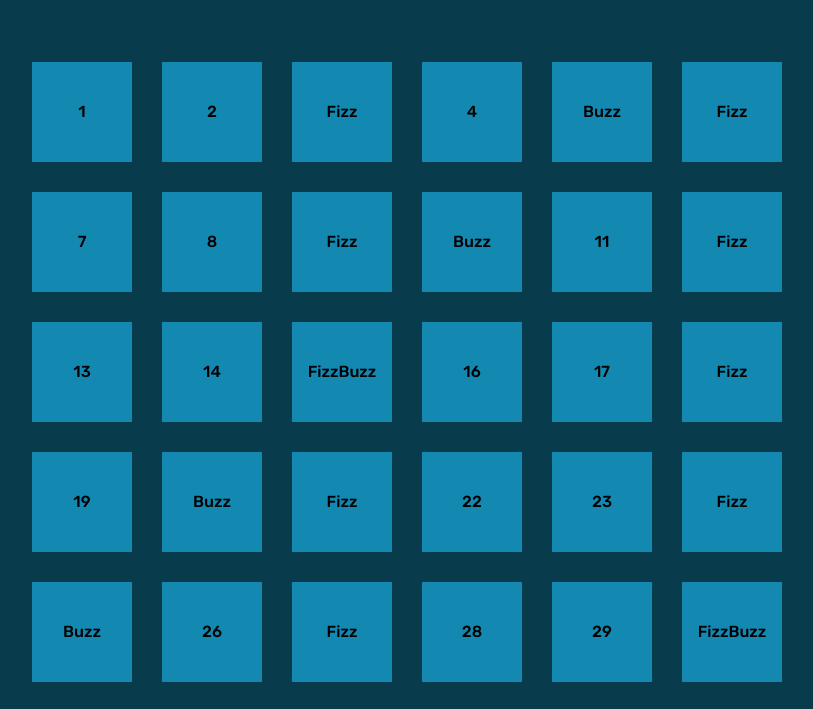
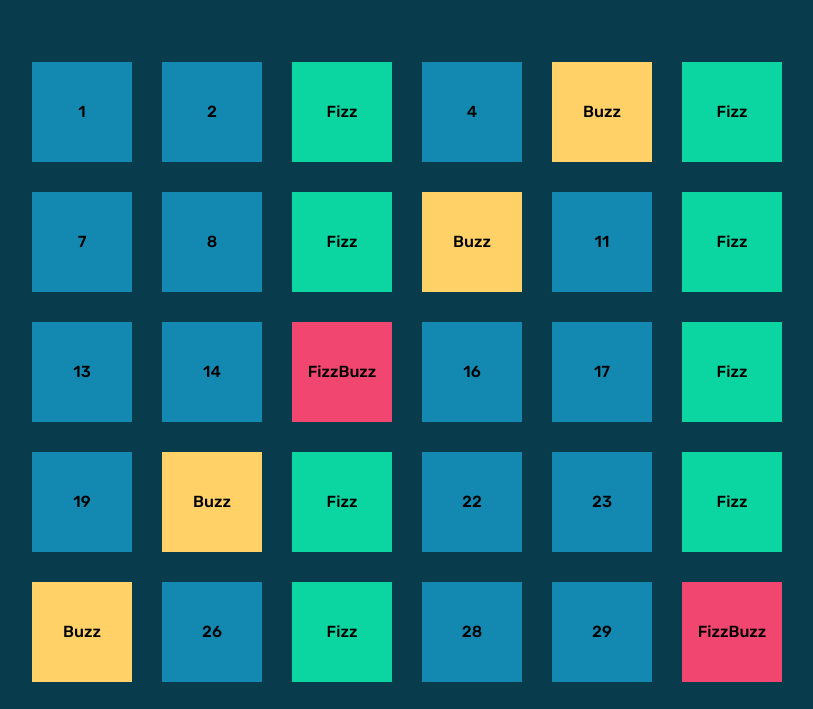
Before and after one commit to fds909/-js-fizzbuzzdom, a plain HTML site: page index.html in a window 1280 px wide. Shown: the part 83-792 px from the top of the page, without its empty margins (233-1046 px from the left). Drawn offline with Linux system fonts and the light colour scheme.

Commit message:
milestone 3

```diff
--- a/css/style.css
+++ b/css/style.css
@@ -38,3 +38,16 @@ h1 {
     text-align: center;
     line-height: 100px;
 }
+
+/* Milestone 3 classes */
+.green {
+    background-color: #0bd6a1;
+}
+
+.yellow {
+    background-color: #ffd166;
+}
+
+.red {
+    background-color: #f0466f;
+}
--- a/js/script.js
+++ b/js/script.js
@@ -16,13 +16,13 @@ let container = document.querySelector(".item-container");
 for (let i=1; i<=100; i++) {
 
     if ( (i % 3 == 0) && (i % 5 == 0)) {
-        container.innerHTML += `<div class="item">FizzBuzz</div>`;
+        container.innerHTML += `<div class="item red">FizzBuzz</div>`;
         console.log("FizzBuzz");
     } else if (i % 3 == 0) {
-        container.innerHTML += `<div class="item">Fizz</div>`;
+        container.innerHTML += `<div class="item green">Fizz</div>`;
         console.log("Fizz");
     } else if (i % 5 == 0) {
-        container.innerHTML += `<div class="item">Buzz</div>`;
+        container.innerHTML += `<div class="item yellow">Buzz</div>`;
         console.log("Buzz");
     } else {
         container.innerHTML += `<div class="item">${i}</div>`;
```
